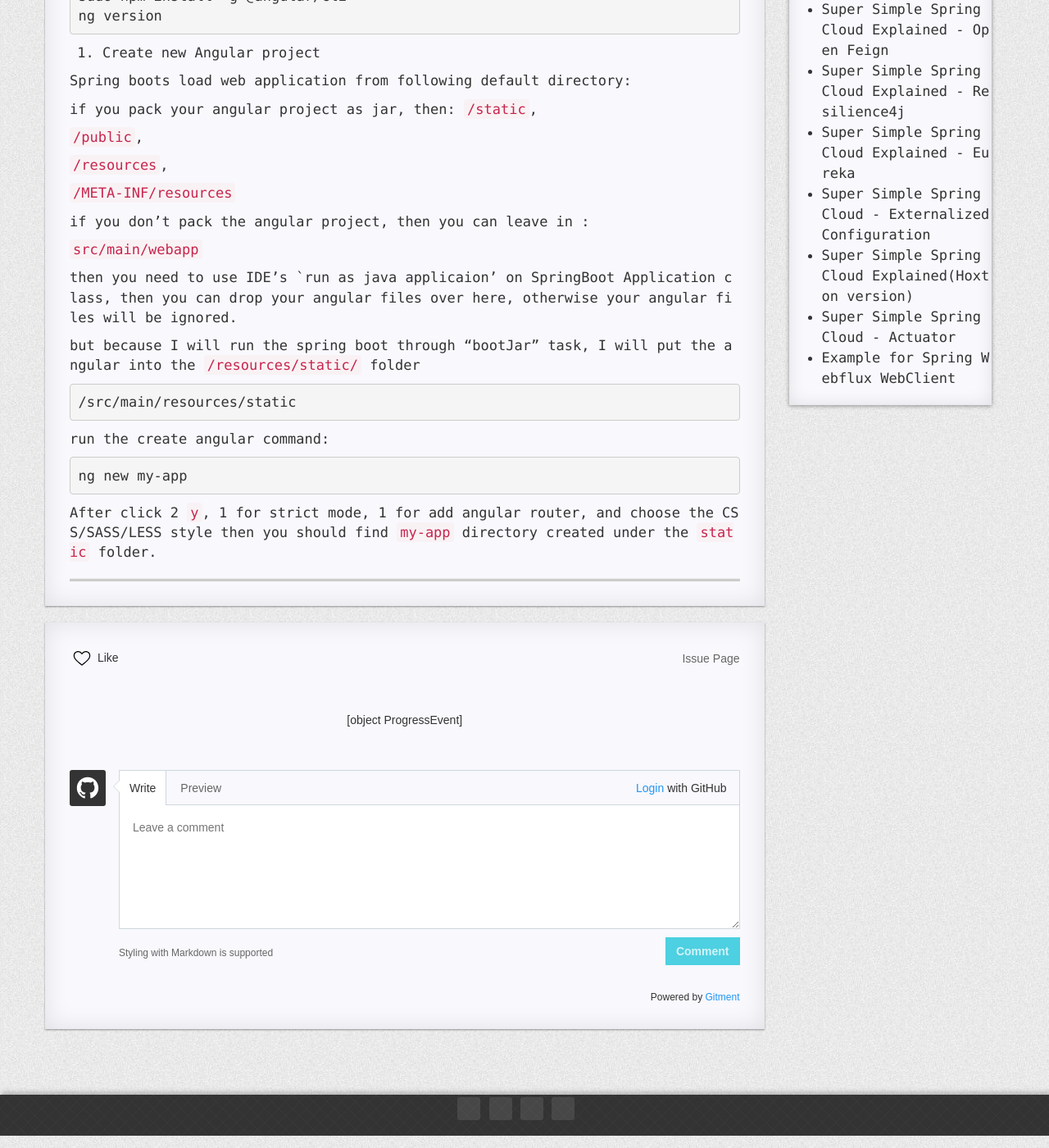
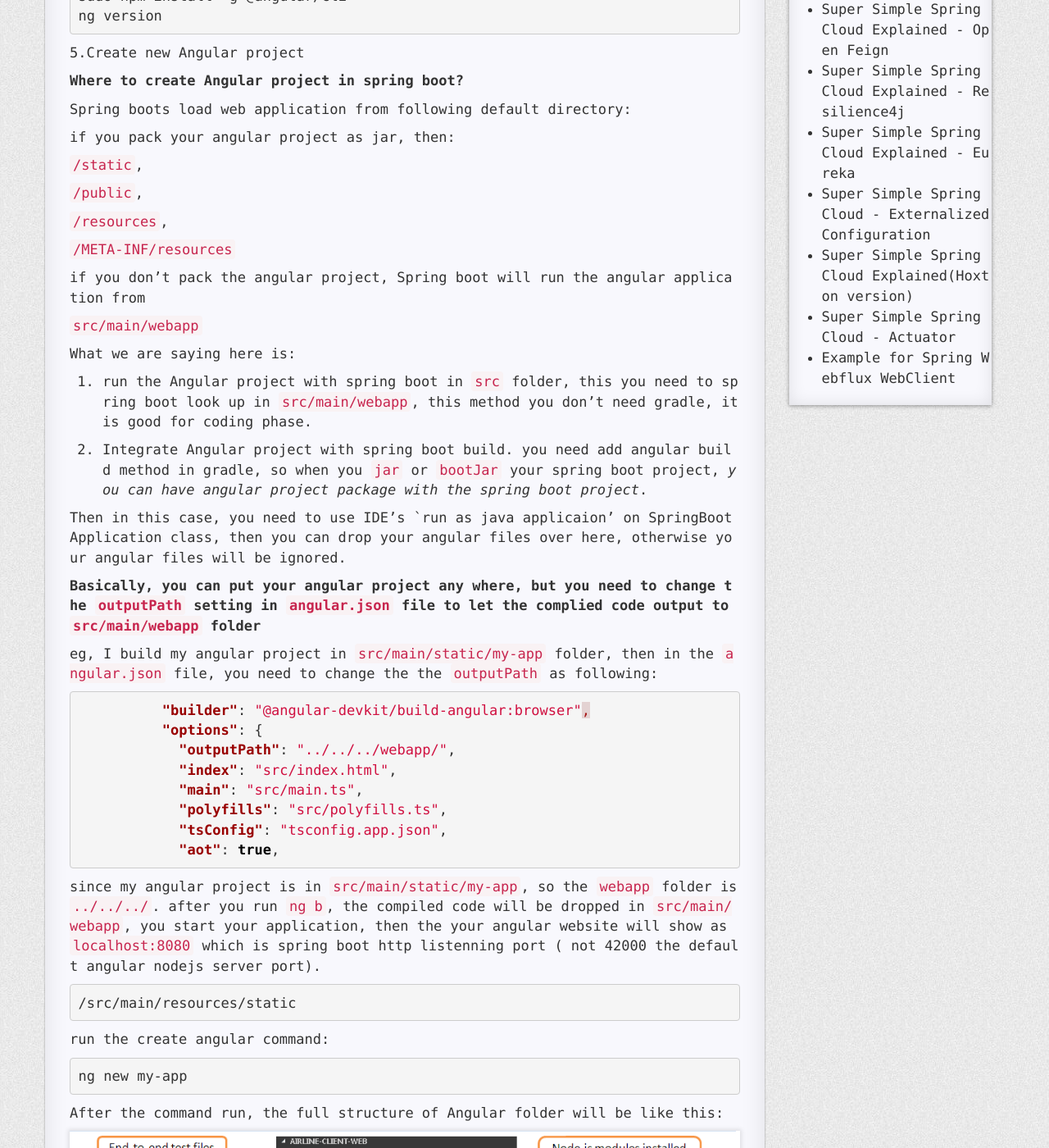
Before and after one commit to R0NGSH3N/r0ngsh3n.github.io, a Jekyll site: the page built from _posts/2020-04-11-angular-spring.md, in a window 1280 px wide and 1400 px high, scrolled down 877 px. Shown: the whole window at 82% size. Built offline with Jekyll 4.4.1, drawn with Linux system fonts in a browser that asks for light colours; nearby versions of some CDN libraries; comment, search, counter and statistics services are not loaded; a style sheet for code colours, icons or effects is not loaded; some of the changed text lies outside the part shown.

Commit message:
add new article

```diff
--- a/_posts/2020-04-11-angular-spring.md
+++ b/_posts/2020-04-11-angular-spring.md
@@ -17,38 +17,41 @@ Environment:
 
 ***
 
-1. Update and Upgrade
+1.Update and Upgrade
 
 ~~~bash
 sudo apt update && sudo apt upgrade
 ~~~
 
-2. Install NodeJS
+2.Install NodeJS
 
 ~~~Bash
 sudo apt install nodejs
 nodejs -v
 ~~~
 
-3. Install npm:
+3.Install npm:
 
 ~~~Bash
 sudo apt install npm
 npm -v
 ~~~
 
-4. Install Angular Cli
+4.Install Angular Cli
 
 ~~~Bash
 sudo npm install -g @angular/cli
 ng version
 ~~~
 
-5. Create new Angular project
+5.Create new Angular project
+
+**Where to create Angular project in spring boot?**
 
 Spring boots load web application from following default directory:
 
 if you pack your angular project as jar, then:
+
 `/static`,
 
 `/public`,
@@ -57,13 +60,35 @@ if you pack your angular project as jar, then:
 
 `/META-INF/resources`
 
-if you don't pack the angular project, then you can leave in :
+if you don't pack the angular project, Spring boot will run the angular application from
 
 `src/main/webapp`
 
- then you need to use IDE's `run as java applicaion' on SpringBoot Application class, then you can drop your angular files over here, otherwise your angular files will be ignored.
+What we are saying here is:
 
-but because I will run the spring boot through "bootJar" task, I will put the angular into the `/resources/static/` folder
+1. run the Angular project with spring boot in `src` folder, this you need to spring boot look up in `src/main/webapp`, this method you don't need gradle, it is good for coding phase.
+
+2. Integrate Angular project with spring boot build. you need add angular build method in gradle, so when you `jar` or `bootJar` your spring boot project, _you can have angular project package with the spring boot project_.
+
+
+Then in this case, you need to use IDE's `run as java applicaion' on SpringBoot Application class, then you can drop your angular files over here, otherwise your angular files will be ignored.
+
+**Basically, you can put your angular project any where, but you need to change the `outputPath` setting in `angular.json` file to let the complied code output to `src/main/webapp` folder**
+
+eg, I build my angular project in `src/main/static/my-app` folder, then in the `angular.json` file, you need to change the the `outputPath` as following:
+
+~~~json
+          "builder": "@angular-devkit/build-angular:browser",
+          "options": {
+            "outputPath": "../../../webapp/",
+            "index": "src/index.html",
+            "main": "src/main.ts",
+            "polyfills": "src/polyfills.ts",
+            "tsConfig": "tsconfig.app.json",
+            "aot": true,
+~~~
+
+since my angular project is in `src/main/static/my-app`, so the `webapp` folder is `../../../`. after you run `ng b`, the compiled code will be dropped in `src/main/webapp`, you start your application, then the your angular website will show as `localhost:8080` which is spring boot http listenning port ( not 42000 the default angular nodejs server port).
 
 ~~~bash
 /src/main/resources/static
@@ -75,4 +100,8 @@ run the create angular command:
 ng new my-app
 ~~~
 
+After the command run, the full structure of Angular folder will be like this:
+
+![Picture 1](https://r0ngsh3n.github.io/static/img/0411/angular-project-structure.png)
+
 After click 2 `y`, 1 for strict mode, 1 for add angular router, and choose the CSS/SASS/LESS style then you should find `my-app` directory created under the `static` folder.
```
Also changed, not shown: static/img/0411/angular-project-structure.png (added).
